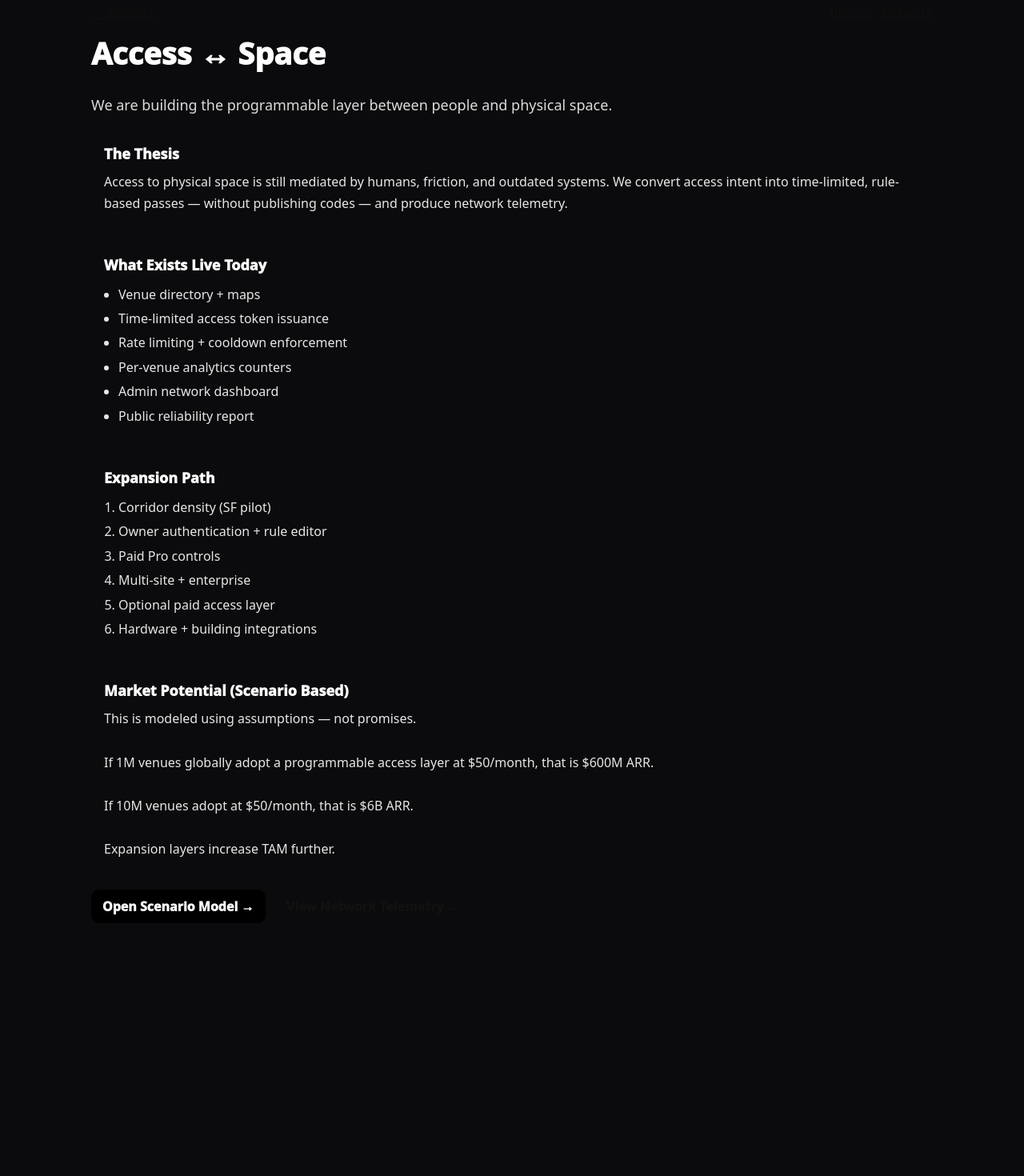
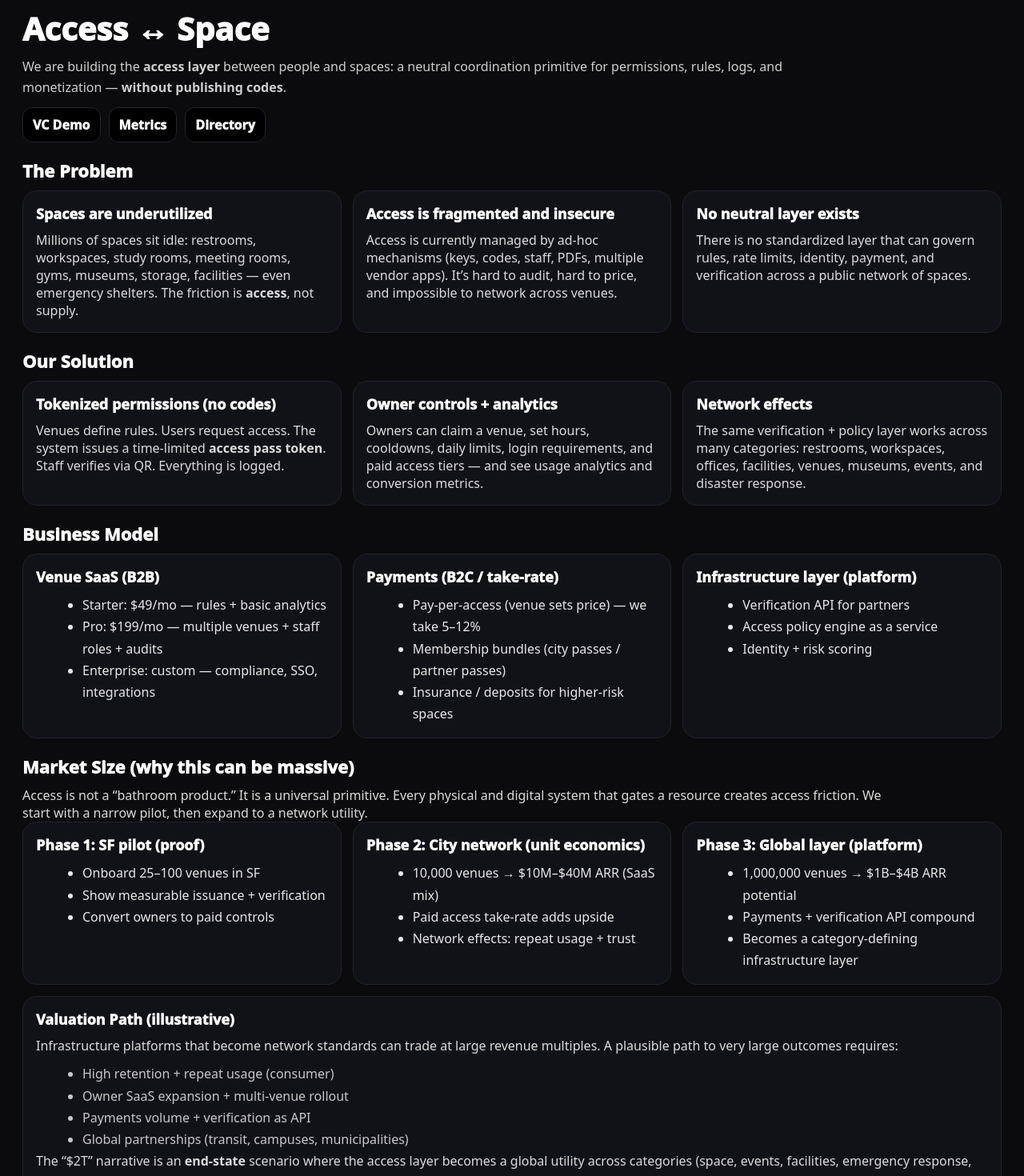
Before and after one commit to M4G3LL4N0/access-layer, a Next.js app: page /investors in a window 1280 px wide. Shown: the part 20-1490 px from the top of the page at 80% size. Before the commit the page ends 1198 px from the top, so only its background shows below. Built offline with nearby package versions, Linux system fonts and the light colour scheme.

Commit message:
Add VC demo page, investors narrative, and SF pilot report

```diff
--- a/src/app/investors/page.tsx
+++ b/src/app/investors/page.tsx
@@ -1,143 +1,230 @@
+import Link from "next/link";
+
 export const dynamic = "force-dynamic";
 
-import Link from "next/link";
+export default async function InvestorsPage() {
+  return (
+    <main style={{ padding: 28, fontFamily: "system-ui", minHeight: "100vh" }}>
+      <header style={{ display: "flex", justifyContent: "space-between", gap: 12, flexWrap: "wrap" }}>
+        <div>
+          <h1 style={{ margin: 0, fontSize: 40, fontWeight: 999 }}>Access ↔ Space</h1>
+          <div style={{ marginTop: 8, opacity: 0.8, maxWidth: 980, lineHeight: 1.6 }}>
+            We are building the <b>access layer</b> between people and spaces: a neutral coordination primitive for
+            permissions, rules, logs, and monetization — <b>without publishing codes</b>.
+          </div>
+        </div>
+        <div style={{ display: "flex", gap: 10, flexWrap: "wrap", alignItems: "flex-start" }}>
+          <Nav href="/demo">VC Demo</Nav>
+          <Nav href="/admin/metrics">Metrics</Nav>
+          <Nav href="/venues">Directory</Nav>
+        </div>
+      </header>
 
-function Section({ title, children }: { title: string; children: any }) {
+      <Section title="The Problem">
+        <Grid>
+          <Box title="Spaces are underutilized">
+            <div style={p}>
+              Millions of spaces sit idle: restrooms, workspaces, study rooms, meeting rooms, gyms, museums, storage,
+              facilities — even emergency shelters. The friction is <b>access</b>, not supply.
+            </div>
+          </Box>
+          <Box title="Access is fragmented and insecure">
+            <div style={p}>
+              Access is currently managed by ad-hoc mechanisms (keys, codes, staff, PDFs, multiple vendor apps). It’s
+              hard to audit, hard to price, and impossible to network across venues.
+            </div>
+          </Box>
+          <Box title="No neutral layer exists">
+            <div style={p}>
+              There is no standardized layer that can govern rules, rate limits, identity, payment, and verification
+              across a public network of spaces.
+            </div>
+          </Box>
+        </Grid>
+      </Section>
+
+      <Section title="Our Solution">
+        <Grid>
+          <Box title="Tokenized permissions (no codes)">
+            <div style={p}>
+              Venues define rules. Users request access. The system issues a time-limited <b>access pass token</b>.
+              Staff verifies via QR. Everything is logged.
+            </div>
+          </Box>
+          <Box title="Owner controls + analytics">
+            <div style={p}>
+              Owners can claim a venue, set hours, cooldowns, daily limits, login requirements, and paid access tiers —
+              and see usage analytics and conversion metrics.
+            </div>
+          </Box>
+          <Box title="Network effects">
+            <div style={p}>
+              The same verification + policy layer works across many categories: restrooms, workspaces, offices,
+              facilities, venues, museums, events, and disaster response.
+            </div>
+          </Box>
+        </Grid>
+      </Section>
+
+      <Section title="Business Model">
+        <Grid>
+          <Box title="Venue SaaS (B2B)">
+            <ul style={ul}>
+              <li>Starter: $49/mo — rules + basic analytics</li>
+              <li>Pro: $199/mo — multiple venues + staff roles + audits</li>
+              <li>Enterprise: custom — compliance, SSO, integrations</li>
+            </ul>
+          </Box>
+          <Box title="Payments (B2C / take-rate)">
+            <ul style={ul}>
+              <li>Pay-per-access (venue sets price) — we take 5–12%</li>
+              <li>Membership bundles (city passes / partner passes)</li>
+              <li>Insurance / deposits for higher-risk spaces</li>
+            </ul>
+          </Box>
+          <Box title="Infrastructure layer (platform)">
+            <ul style={ul}>
+              <li>Verification API for partners</li>
+              <li>Access policy engine as a service</li>
+              <li>Identity + risk scoring</li>
+            </ul>
+          </Box>
+        </Grid>
+      </Section>
+
+      <Section title="Market Size (why this can be massive)">
+        <div style={{ ...p, maxWidth: 1100 }}>
+          Access is not a “bathroom product.” It is a universal primitive. Every physical and digital system that gates
+          a resource creates access friction. We start with a narrow pilot, then expand to a network utility.
+        </div>
+
+        <Grid>
+          <Box title="Phase 1: SF pilot (proof)">
+            <ul style={ul}>
+              <li>Onboard 25–100 venues in SF</li>
+              <li>Show measurable issuance + verification</li>
+              <li>Convert owners to paid controls</li>
+            </ul>
+          </Box>
+
+          <Box title="Phase 2: City network (unit economics)">
+            <ul style={ul}>
+              <li>10,000 venues → $10M–$40M ARR (SaaS mix)</li>
+              <li>Paid access take-rate adds upside</li>
+              <li>Network effects: repeat usage + trust</li>
+            </ul>
+          </Box>
+
+          <Box title="Phase 3: Global layer (platform)">
+            <ul style={ul}>
+              <li>1,000,000 venues → $1B–$4B ARR potential</li>
+              <li>Payments + verification API compound</li>
+              <li>Becomes a category-defining infrastructure layer</li>
+            </ul>
+          </Box>
+        </Grid>
+
+        <div style={{ marginTop: 14, padding: 16, borderRadius: 18, border: "1px solid #23232a", background: "#111118" }}>
+          <div style={{ fontWeight: 999, fontSize: 18 }}>Valuation Path (illustrative)</div>
+          <div style={{ marginTop: 8, opacity: 0.85, lineHeight: 1.7 }}>
+            Infrastructure platforms that become network standards can trade at large revenue multiples.
+            A plausible path to very large outcomes requires:
+            <ul style={ul}>
+              <li>High retention + repeat usage (consumer)</li>
+              <li>Owner SaaS expansion + multi-venue rollout</li>
+              <li>Payments volume + verification as API</li>
+              <li>Global partnerships (transit, campuses, municipalities)</li>
+            </ul>
+            The “$2T” narrative is an <b>end-state</b> scenario where the access layer becomes a global utility across
+            categories (space, events, facilities, emergency response, and beyond). The near-term goal is SF proof.
+          </div>
+        </div>
+      </Section>
+
+      <Section title="Roadmap (blitzscale execution)">
+        <Grid>
+          <Box title="0–30 days">
+            <ul style={ul}>
+              <li>SF pilot: seed venues, onboard real owners</li>
+              <li>Pass issuance + staff verification polished</li>
+              <li>Owner dashboard v1 + analytics</li>
+            </ul>
+          </Box>
+          <Box title="30–90 days">
+            <ul style={ul}>
+              <li>Paid plans + Stripe checkout</li>
+              <li>Invite + role-based staff controls</li>
+              <li>Partner integrations (campus/chain)</li>
+            </ul>
+          </Box>
+          <Box title="90–180 days">
+            <ul style={ul}>
+              <li>Multi-city rollout</li>
+              <li>Risk scoring + deposits / insurance</li>
+              <li>Access Graph (identity, trust, utilization)</li>
+            </ul>
+          </Box>
+        </Grid>
+      </Section>
+
+      <Section title="Links">
+        <div style={{ display: "flex", gap: 10, flexWrap: "wrap" }}>
+          <Nav href="/demo">/demo</Nav>
+          <Nav href="/venues">/venues</Nav>
+          <Nav href="/verify">/verify</Nav>
+          <Nav href="/admin/metrics">/admin/metrics</Nav>
+          <Nav href="/reports/sf">/reports/sf</Nav>
+        </div>
+      </Section>
+    </main>
+  );
+}
+
+function Section({ title, children }: { title: string; children: React.ReactNode }) {
   return (
-    <section
-      style={{
-        marginTop: 18,
-        padding: 16,
-        borderRadius: 16,
-        border: "1px solid var(--card-border)",
-      }}
-    >
-      <div style={{ fontWeight: 950, fontSize: 18 }}>{title}</div>
-      <div style={{ marginTop: 10, opacity: 0.9, lineHeight: 1.7 }}>
+    <section style={{ marginTop: 20 }}>
+      <h2 style={{ margin: "0 0 10px 0", fontSize: 22, fontWeight: 999 }}>{title}</h2>
       {children}
-      </div>
     </section>
   );
 }
 
-export default function InvestorsPage() {
+function Grid({ children }: { children: React.ReactNode }) {
   return (
-    <main
+    <div style={{ display: "grid", gridTemplateColumns: "repeat(auto-fit, minmax(260px, 1fr))", gap: 14 }}>
+      {children}
+    </div>
+  );
+}
+
+function Box({ title, children }: { title: string; children: React.ReactNode }) {
+  return (
+    <div style={{ border: "1px solid #23232a", background: "#111118", borderRadius: 18, padding: 16 }}>
+      <div style={{ fontWeight: 999, fontSize: 18 }}>{title}</div>
+      <div style={{ marginTop: 10 }}>{children}</div>
+    </div>
+  );
+}
+
+function Nav({ href, children }: { href: string; children: React.ReactNode }) {
+  return (
+    <Link
+      href={href}
       style={{
-        padding: 24,
-        fontFamily: "system-ui",
-        maxWidth: 1100,
-        margin: "0 auto",
-      }}
-    >
-      <div
-        style={{
-          display: "flex",
-          justifyContent: "space-between",
-          gap: 12,
-          flexWrap: "wrap",
-        }}
-      >
-        <Link href="/venues" style={{ opacity: 0.8 }}>
-          ← Product
-        </Link>
-        <div style={{ display: "flex", gap: 12, flexWrap: "wrap" }}>
-          <Link href="/pricing" style={{ opacity: 0.8 }}>
-            Pricing
-          </Link>
-          <Link href="/network" style={{ opacity: 0.8 }}>
-            Network
-          </Link>
-        </div>
-      </div>
-
-      <h1 style={{ marginTop: 14, fontSize: 38, fontWeight: 950 }}>
-        Access ↔ Space
-      </h1>
-
-      <p
-        style={{
-          marginTop: 10,
-          fontSize: 18,
-          opacity: 0.85,
-          lineHeight: 1.6,
-        }}
-      >
-        We are building the programmable layer between people and physical
-        space.
-      </p>
-
-      <Section title="The Thesis">
-        Access to physical space is still mediated by humans, friction, and
-        outdated systems. We convert access intent into time-limited,
-        rule-based passes — without publishing codes — and produce network
-        telemetry.
-      </Section>
-
-      <Section title="What Exists Live Today">
-        <ul style={{ margin: 0, paddingLeft: 18, lineHeight: 1.9 }}>
-          <li>Venue directory + maps</li>
-          <li>Time-limited access token issuance</li>
-          <li>Rate limiting + cooldown enforcement</li>
-          <li>Per-venue analytics counters</li>
-          <li>Admin network dashboard</li>
-          <li>Public reliability report</li>
-        </ul>
-      </Section>
-
-      <Section title="Expansion Path">
-        <ol style={{ margin: 0, paddingLeft: 18, lineHeight: 1.9 }}>
-          <li>Corridor density (SF pilot)</li>
-          <li>Owner authentication + rule editor</li>
-          <li>Paid Pro controls</li>
-          <li>Multi-site + enterprise</li>
-          <li>Optional paid access layer</li>
-          <li>Hardware + building integrations</li>
-        </ol>
-      </Section>
-
-      <Section title="Market Potential (Scenario Based)">
-        This is modeled using assumptions — not promises.
-        <br />
-        <br />
-        If 1M venues globally adopt a programmable access layer at $50/month,
-        that is $600M ARR.
-        <br />
-        <br />
-        If 10M venues adopt at $50/month, that is $6B ARR.
-        <br />
-        <br />
-        Expansion layers increase TAM further.
-      </Section>
-
-      <div style={{ marginTop: 20, display: "flex", gap: 12, flexWrap: "wrap" }}>
-        <Link
-          href="/investors/model"
-          style={{
-            padding: "10px 14px",
-            borderRadius: 10,
+        display: "inline-block",
+        padding: "10px 12px",
+        borderRadius: 12,
         background: "black",
         color: "white",
         textDecoration: "none",
         fontWeight: 950,
+        border: "1px solid #23232a",
       }}
     >
-          Open Scenario Model →
+      {children}
     </Link>
-
-        <Link
-          href="/network"
-          style={{
-            padding: "10px 14px",
-            borderRadius: 10,
-            border: "1px solid var(--card-border)",
-            textDecoration: "none",
-            fontWeight: 950,
-          }}
-        >
-          View Network Telemetry →
-        </Link>
-      </div>
-    </main>
   );
 }
+
+const p: React.CSSProperties = { opacity: 0.85 };
+const ul: React.CSSProperties = { margin: "8px 0 0 18px", opacity: 0.9, lineHeight: 1.7 };
```
Also changed, not shown: src/app/demo/page.tsx (+146 -38 lines), src/app/reports/sf/page.tsx (+82 -93 lines). Lines whose indentation alone changed are shown as unchanged.
